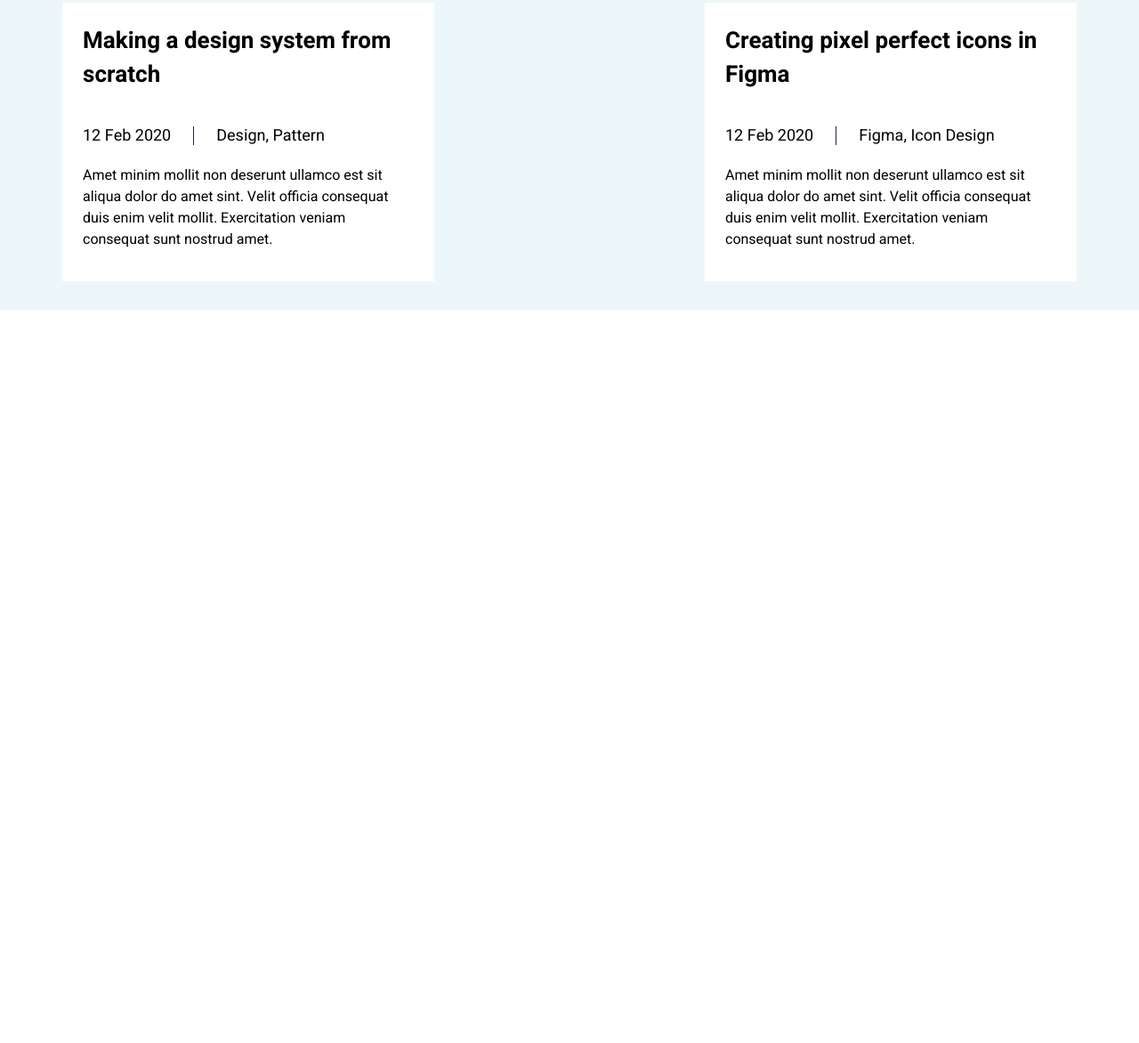
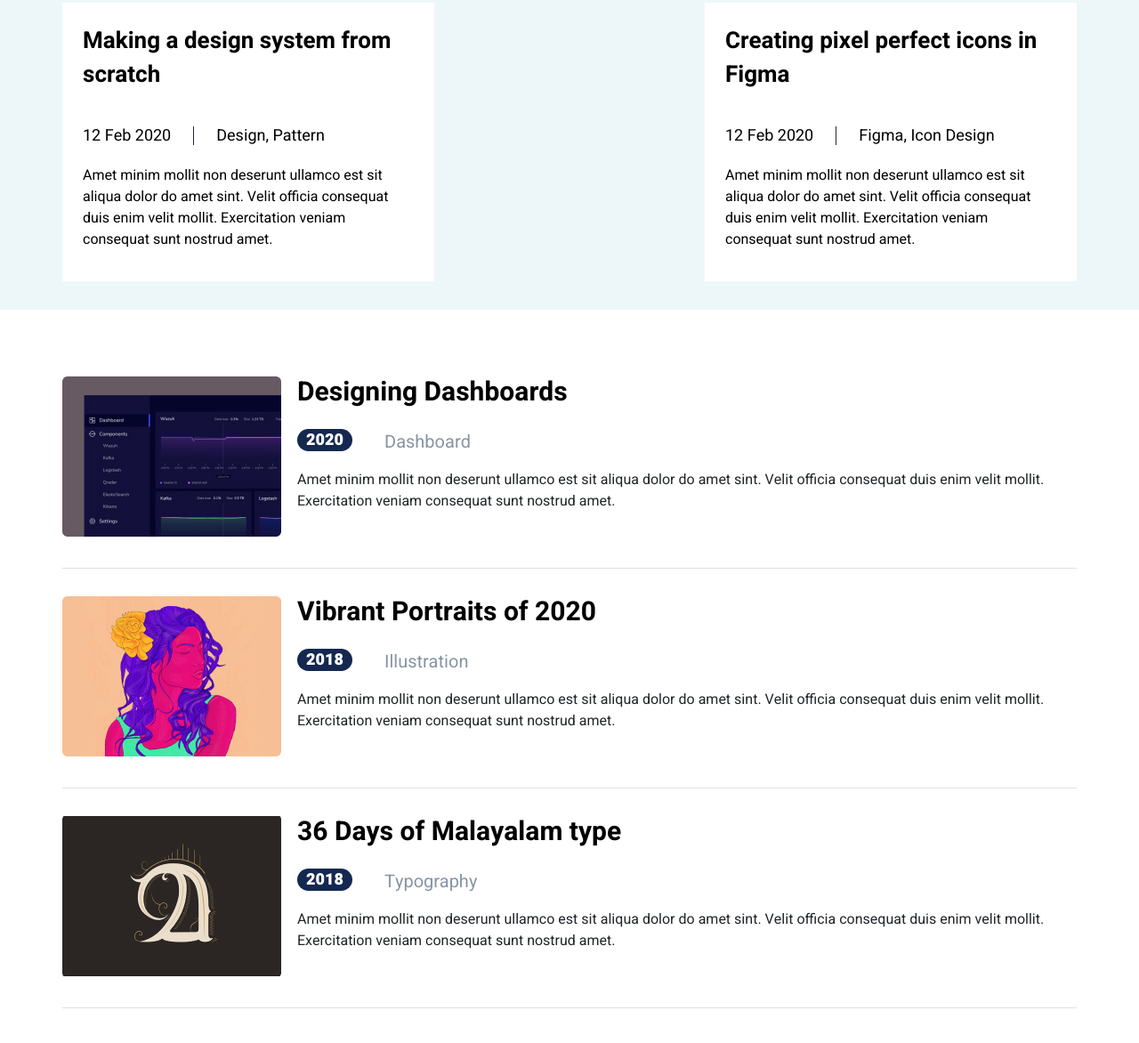
Before and after one commit to GreyK7/selfBlog, a plain HTML site: page src/index.html in a window 1280 px wide. Shown: the part 694-1866 px from the top of the page at 89% size. Before the commit the page ends 1042 px from the top, so only its background shows below. Drawn offline with nearby package versions, Linux system fonts and the light colour scheme; files that its build step writes are made by us from their sources.

Commit message:
Start 'feature' section on desktop.
* Change name of class from posts to recent-posts.

```diff
--- a/src/index.html
+++ b/src/index.html
@@ -45,30 +45,64 @@
         </div>
     </header>
 
-    <section class="posts">
+    <section class="recent-posts">
         <div class="container">
-            <div class="posts__signs">
-                <h2 class="posts__header">Recent posts</h2>
-                <a href="#" class="posts__all">View all</a>
+            <div class="recent-posts__signs">
+                <h2 class="recent-posts__header">Recent posts</h2>
+                <a href="#" class="recent-posts__all">View all</a>
             </div>
-            <div class="posts__wrapper">
-                <div class="posts__item">
-                    <h3 class="posts__title">Making a design system from scratch</h3>
-                    <div class="posts__data">
-                        <div class="posts__date">12 Feb 2020</div>
-                        <div class="posts__divider"></div>
-                        <div class="posts__type">Design, Pattern</div>
+            <div class="recent-posts__wrapper">
+                <div class="recent-posts__item">
+                    <h3 class="recent-posts__title">Making a design system from scratch</h3>
+                    <div class="recent-posts__data">
+                        <div class="recent-posts__date">12 Feb 2020</div>
+                        <div class="recent-posts__divider"></div>
+                        <div class="recent-posts__type">Design, Pattern</div>
                     </div>
-                    <div class="posts__descr">Amet minim mollit non deserunt ullamco est sit aliqua dolor do amet sint. Velit officia consequat duis enim velit mollit. Exercitation veniam consequat sunt nostrud amet.</div>
+                    <div class="recent-posts__descr">Amet minim mollit non deserunt ullamco est sit aliqua dolor do amet sint. Velit officia consequat duis enim velit mollit. Exercitation veniam consequat sunt nostrud amet.</div>
                 </div>
-                <div class="posts__item">
-                    <h3 class="posts__title">Creating pixel perfect icons in Figma</h3>
-                    <div class="posts__data">
-                        <div class="posts__date">12 Feb 2020</div>
-                        <div class="posts__divider"></div>
-                        <div class="posts__type">Figma, Icon Design</div>
+                <div class="recent-posts__item">
+                    <h3 class="recent-posts__title">Creating pixel perfect icons in Figma</h3>
+                    <div class="recent-posts__data">
+                        <div class="recent-posts__date">12 Feb 2020</div>
+                        <div class="recent-posts__divider"></div>
+                        <div class="recent-posts__type">Figma, Icon Design</div>
                     </div>
-                    <div class="posts__descr">Amet minim mollit non deserunt ullamco est sit aliqua dolor do amet sint. Velit officia consequat duis enim velit mollit. Exercitation veniam consequat sunt nostrud amet.</div>
+                    <div class="recent-posts__descr">Amet minim mollit non deserunt ullamco est sit aliqua dolor do amet sint. Velit officia consequat duis enim velit mollit. Exercitation veniam consequat sunt nostrud amet.</div>
+                </div>
+            </div>
+        </div>
+    </section>
+
+    <section class="featured-works">
+        <div class="container">
+            <div class="featured-works__wrapper">
+                <div class="featured-works__item">
+                    <img src="img/work1.jpg" alt="work" class="featured-works__img">
+                    <div class="featured-works__info">
+                        <h3 class="featured-works__header">Designing Dashboards</h3>
+                        <div class="featured-works__year">2020</div>
+                        <div class="featured-works__type">Dashboard</div>
+                        <p class="featured-works__descr">Amet minim mollit non deserunt ullamco est sit aliqua dolor do amet sint. Velit officia consequat duis enim velit mollit. Exercitation veniam consequat sunt nostrud amet.</p>
+                    </div>
+                </div>
+                <div class="featured-works__item">
+                    <img src="img/work2.jpg" alt="work" class="featured-works__img">
+                    <div class="featured-works__info">
+                        <h3 class="featured-works__header">Vibrant Portraits of 2020</h3>
+                        <div class="featured-works__year">2018</div>
+                        <div class="featured-works__type">Illustration</div>
+                        <p class="featured-works__descr">Amet minim mollit non deserunt ullamco est sit aliqua dolor do amet sint. Velit officia consequat duis enim velit mollit. Exercitation veniam consequat sunt nostrud amet.</p>
+                    </div>
+                </div>
+                <div class="featured-works__item">
+                    <img src="img/work3.jpg" alt="work" class="featured-works__img">
+                    <div class="featured-works__info">
+                        <h3 class="featured-works__header">36 Days of Malayalam type</h3>
+                        <div class="featured-works__year">2018</div>
+                        <div class="featured-works__type">Typography</div>
+                        <p class="featured-works__descr">Amet minim mollit non deserunt ullamco est sit aliqua dolor do amet sint. Velit officia consequat duis enim velit mollit. Exercitation veniam consequat sunt nostrud amet.</p>
+                    </div>
                 </div>
             </div>
         </div>
--- /dev/null
+++ b/src/sass/blocks/_featured-works.scss
@@ -0,0 +1,53 @@
+.featured-works {
+    padding: 34px 0 52px 0;
+    &__wrapper {
+        margin-top: 41px;
+    }
+    &__item {
+        margin-bottom: 31px;
+        height: 216px;
+        border-bottom: 1px solid #E0E0E0;
+        display: grid;
+        grid-template: 180px / 246px calc(100% - 264px);
+        column-gap: 18px;
+    }
+    &__img {
+        width: 100%;
+        height: 100%;
+        object-fit: cover;
+    }
+    &__info {
+        display: grid;
+        grid-template: 39px 25px 76px / 62px calc(100% - 98px);
+        gap: 20px 36px;
+    }
+    &__header {
+        grid-column: 1/3;
+        font-weight: 700;
+        font-size: 30px;
+        color: var(--main-tcolor);
+    }
+    &__year {
+        height: 25px;
+        width: 62px;
+        background-color: #142850;
+        border-radius: 16px;
+        text-align: center;
+        font-weight: 900;
+        font-size: 18px;
+        line-height: 25px;
+        color: var(--main-wcolor);
+    }
+    &__type {
+        font-weight: 400;
+        font-size: 20px;
+        color: #8695A4;
+    }
+    &__descr {
+        grid-column: 1/3;
+        overflow: hidden;
+        font-weight: 400;
+        font-size: 16px;
+        line-height: 24px;
+    }
+}
--- a/src/sass/blocks/_posts.scss
+++ b/src/sass/blocks/_posts.scss
@@ -1,4 +1,4 @@
-.posts {
+.recent-posts {
     background-color: var(--bg-blue);
     min-height: 396px;
     padding: 27px 0 32px 0;
--- a/src/sass/media/_media.scss
+++ b/src/sass/media/_media.scss
@@ -26,7 +26,7 @@
         }
     }
 
-    .posts {
+    .recent-posts {
         &__wrapper {
             justify-content: center;
         }
@@ -39,7 +39,7 @@
         width: 540px;
     }
 
-    .posts {
+    .recent-posts {
         padding: 23px 0 38px 0;
         &__signs {
             justify-content: center;
--- a/src/sass/style.scss
+++ b/src/sass/style.scss
@@ -25,4 +25,5 @@
 @import 'blocks/menu';
 @import 'blocks/promo';
 @import 'blocks/posts';
+@import 'blocks/featured-works';
 @import 'media/media';
```
Also changed, not shown: dist/index.html (+1 -1 lines), dist/css/style.min.css, dist/img/Ellipse 1 (1).png (deleted), dist/img/work1.jpg (added), dist/img/work2.jpg (added), dist/img/work3.jpg (added), src/img/work1.jpg (added), src/img/work2.jpg (added), src/img/work3.jpg (added), 1 other file.
